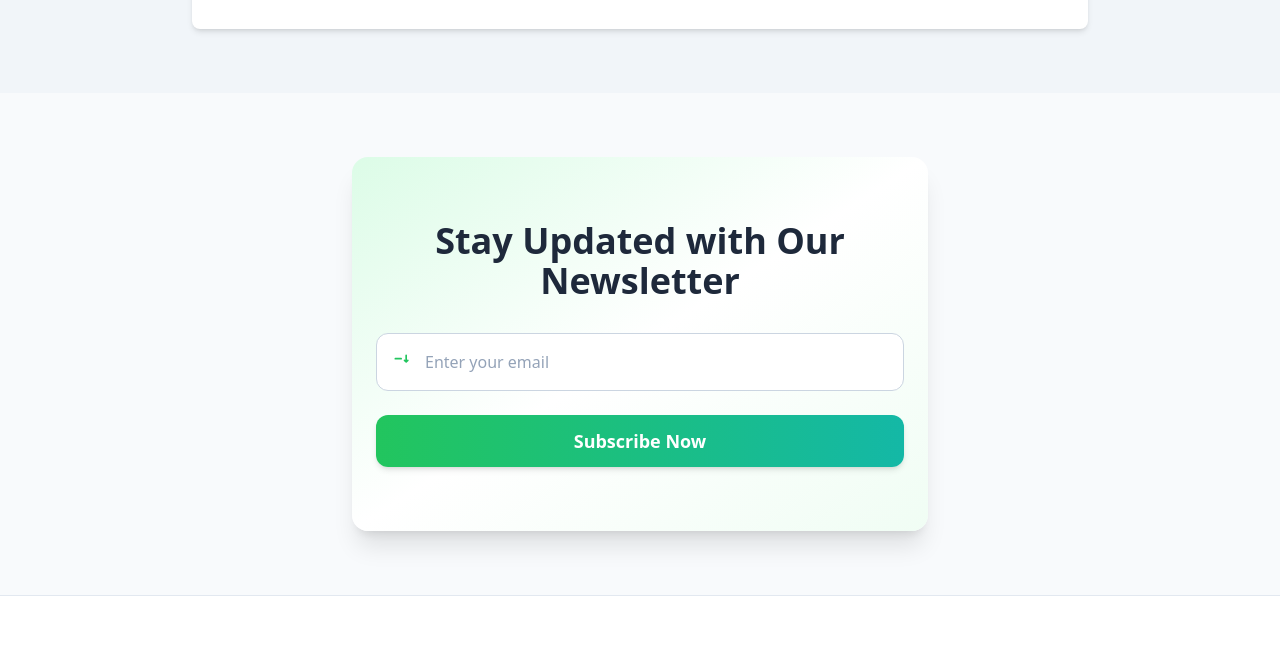
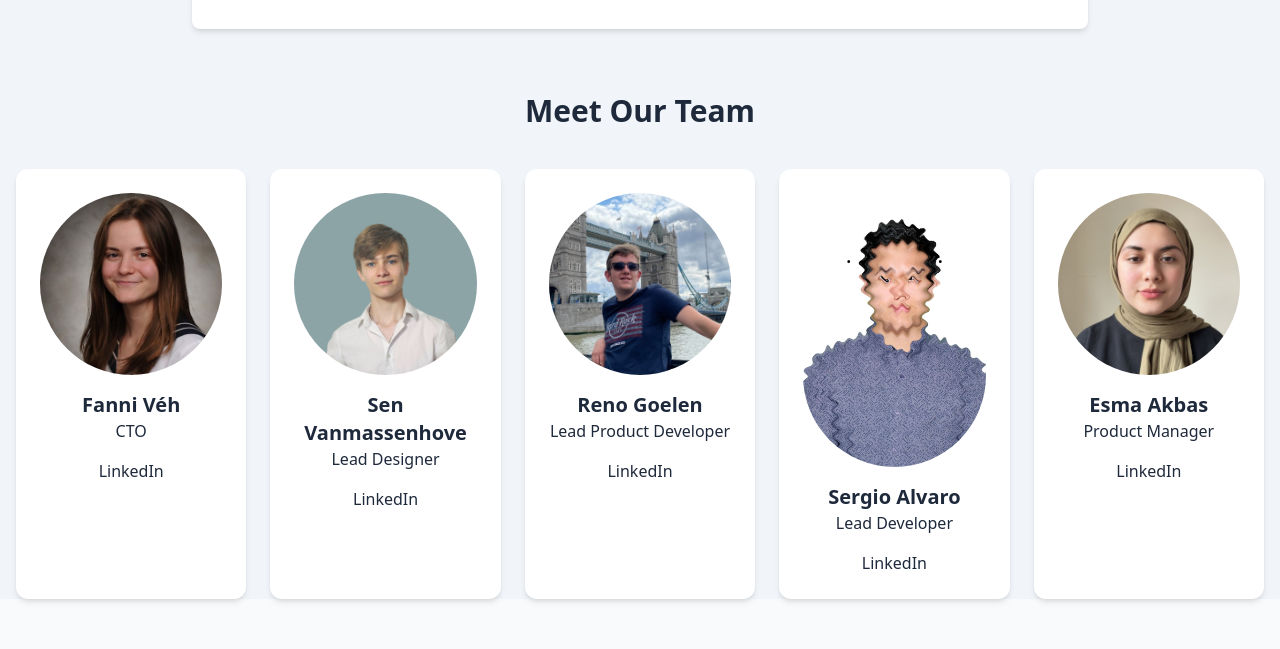
Before and after one commit to Sen-Vmh/Volvo-battery, a website: page src/index.html in a window 1280 px wide. Shown: the part 5563-6212 px from the top of the page. Drawn offline with Linux system fonts and the light colour scheme.

Commit message:
author section

```diff
--- a/src/index.html
+++ b/src/index.html
@@ -369,6 +369,59 @@
 </section>
 
 
+<div class="bg-gray-50">
+    <section class="container mx-auto px-4 py-12">
+        <h2 class="text-3xl font-bold text-center mb-10 text-gray-800">
+            Meet Our Team
+        </h2>
+        <div class="flex flex-wrap justify-center gap-6">
+            <div class="w-full sm:w-48 md:w-56 lg:w-64 bg-white rounded-xl shadow-md overflow-hidden transform transition hover:scale-105">
+                <div class="p-6 text-center">
+                    <img src="img/fanni.jpg" class="w-32 h-32 rounded-full mx-auto mb-4 object-cover border-4 border-green-500">
+                    <h3 class="text-xl font-semibold text-gray-800">Fanni Véh</h3>
+                    <p class="text-gray-600 mb-4">CTO</p>
+                    <a href="#" class="text-green-600 hover:text-blue-800">LinkedIn</a>
+                </div>
+            </div>
+            <div class="w-full sm:w-48 md:w-56 lg:w-64 bg-white rounded-xl shadow-md overflow-hidden transform transition hover:scale-105">
+                <div class="p-6 text-center">
+                    <img src="img/sen.jpg" class="w-32 h-32 rounded-full mx-auto mb-4 object-cover border-4 border-green-500">
+                    <h3 class="text-xl font-semibold text-gray-800">Sen Vanmassenhove</h3>
+                    <p class="text-gray-600 mb-4">Lead Designer</p>
+                    <a href="#" class="text-green-600 hover:text-blue-800">LinkedIn</a>
+                </div>
+            </div>
+            <div class="w-full sm:w-48 md:w-56 lg:w-64 bg-white rounded-xl shadow-md overflow-hidden transform transition hover:scale-105">
+                <div class="p-6 text-center">
+                    <img src="img/reno.jpg" class="w-32 h-32 rounded-full mx-auto mb-4 object-cover border-4 border-green-500">
+                    <h3 class="text-xl font-semibold text-gray-800">Reno Goelen</h3>
+                    <p class="text-gray-600 mb-4">Lead Product Developer</p>
+                    <a href="#" class="text-green-600 hover:text-blue-800">LinkedIn</a>
+                </div>
+            </div>
+            <div class="w-full sm:w-48 md:w-56 lg:w-64 bg-white rounded-xl shadow-md overflow-hidden transform transition hover:scale-105">
+                <div class="p-6 text-center">
+                    <img src="img/goofy_deformed_sergio.jpg" class="w-32 h-32 rounded-full mx-auto mb-4 object-cover border-4 border-green-500">
+                    <h3 class="text-xl font-semibold text-gray-800">Sergio Alvaro</h3>
+                    <p class="text-gray-600 mb-4">Lead Developer</p>
+                    <a href="#" class="text-green-600 hover:text-blue-800">LinkedIn</a>
+                </div>
+            </div>
+            <div class="w-full sm:w-48 md:w-56 lg:w-64 bg-white rounded-xl shadow-md overflow-hidden transform transition hover:scale-105">
+                <div class="p-6 text-center">
+                    <img src="img/esma.jpg" class="w-32 h-32 rounded-full mx-auto mb-4 object-cover border-4 border-green-500">
+                    <h3 class="text-xl font-semibold text-gray-800">Esma Akbas</h3>
+                    <p class="text-gray-600 mb-4">Product Manager</p>
+                    <a href="#" class="text-green-600 hover:text-blue-800">LinkedIn</a>
+                </div>
+            </div>
+        </div>
+    </section>
+</div>
+
+
+
+
 <!-- Newsletter Section -->
 <div class="bg-slate-50 sm:py-16" id="newsletter">
     <section class="max-w-xl mx-auto py-16 px-6 bg-gradient-to-br from-green-100 via-white to-green-50 shadow-xl sm:rounded-2xl">
```
Also changed, not shown: src/img/esma.jpg (added), src/img/fanni.jpg (added), src/img/goofy_deformed_sergio.jpg (added), src/img/reno.jpg (added), src/img/sen.jpg (added), src/img/sergio.jpg (added).
